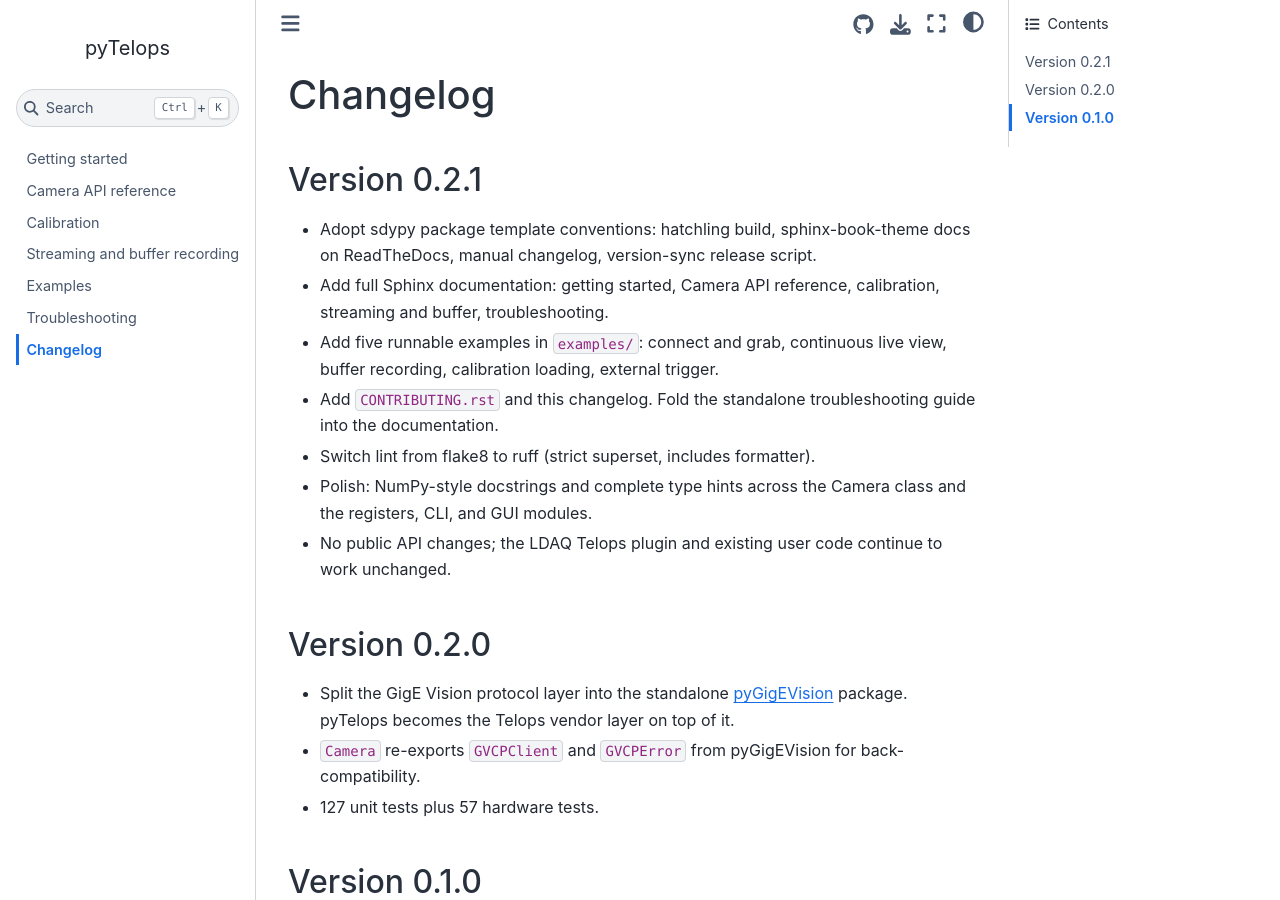
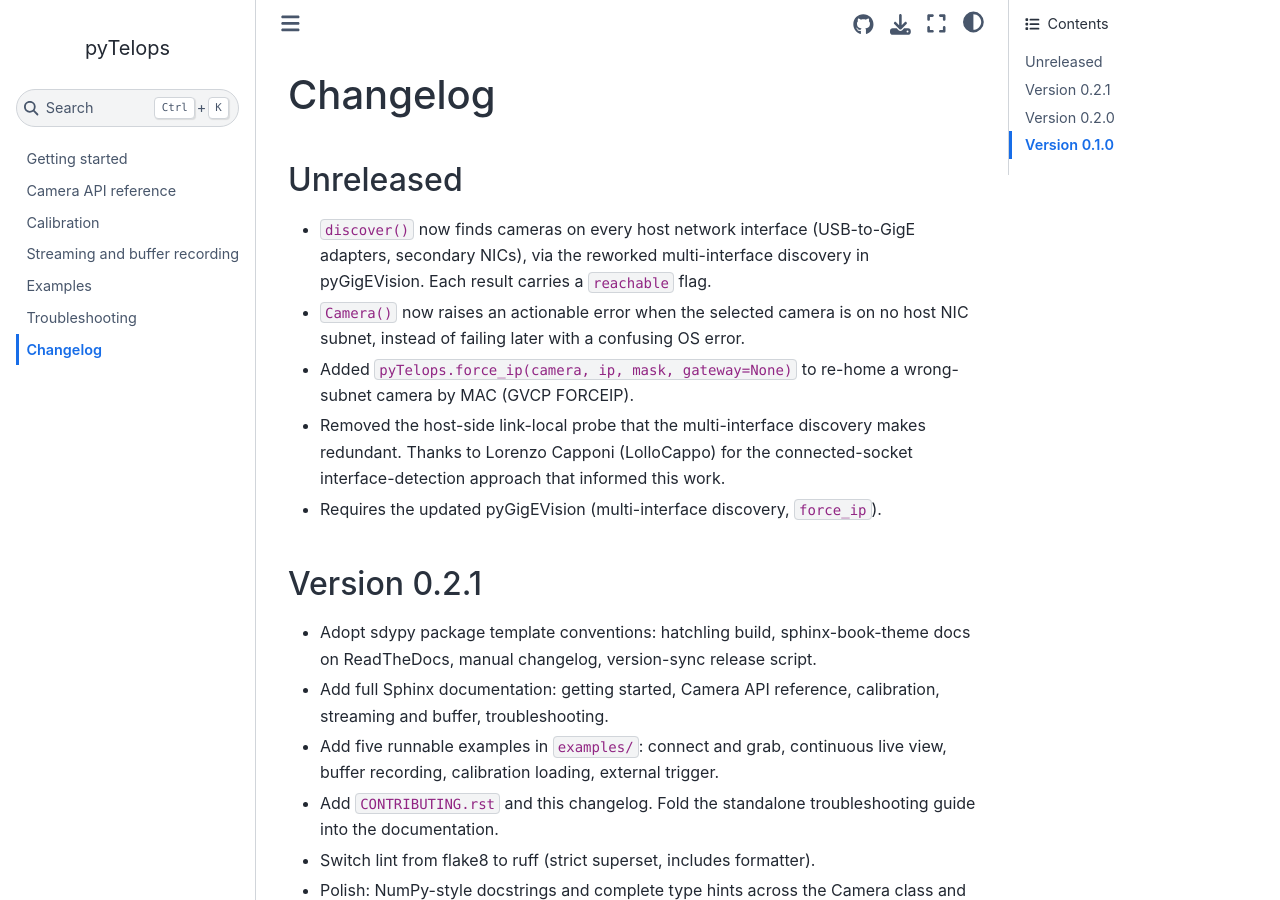
Before and after one commit to ladisk/pyTelops, a Sphinx documentation site: the page built from docs/source/changelog.rst, in a window 1280 px wide and 900 px high. Built offline with Sphinx 7.4.7 and the Sphinx Book theme 1.1.4, drawn with Linux system fonts in a browser that asks for light colours.

Commit message:
Changelog: multi-interface discovery, reachability, force_ip

```diff
--- a/docs/source/changelog.rst
+++ b/docs/source/changelog.rst
@@ -1,5 +1,20 @@
 Changelog
 =========
+
+Unreleased
+----------
+
+- ``discover()`` now finds cameras on every host network interface (USB-to-GigE
+  adapters, secondary NICs), via the reworked multi-interface discovery in
+  pyGigEVision. Each result carries a ``reachable`` flag.
+- ``Camera()`` now raises an actionable error when the selected camera is on no
+  host NIC subnet, instead of failing later with a confusing OS error.
+- Added ``pyTelops.force_ip(camera, ip, mask, gateway=None)`` to re-home a
+  wrong-subnet camera by MAC (GVCP FORCEIP).
+- Removed the host-side link-local probe that the multi-interface discovery
+  makes redundant. Thanks to Lorenzo Capponi (LolloCappo) for the
+  connected-socket interface-detection approach that informed this work.
+- Requires the updated pyGigEVision (multi-interface discovery, ``force_ip``).
 
 Version 0.2.1
 -------------
```
